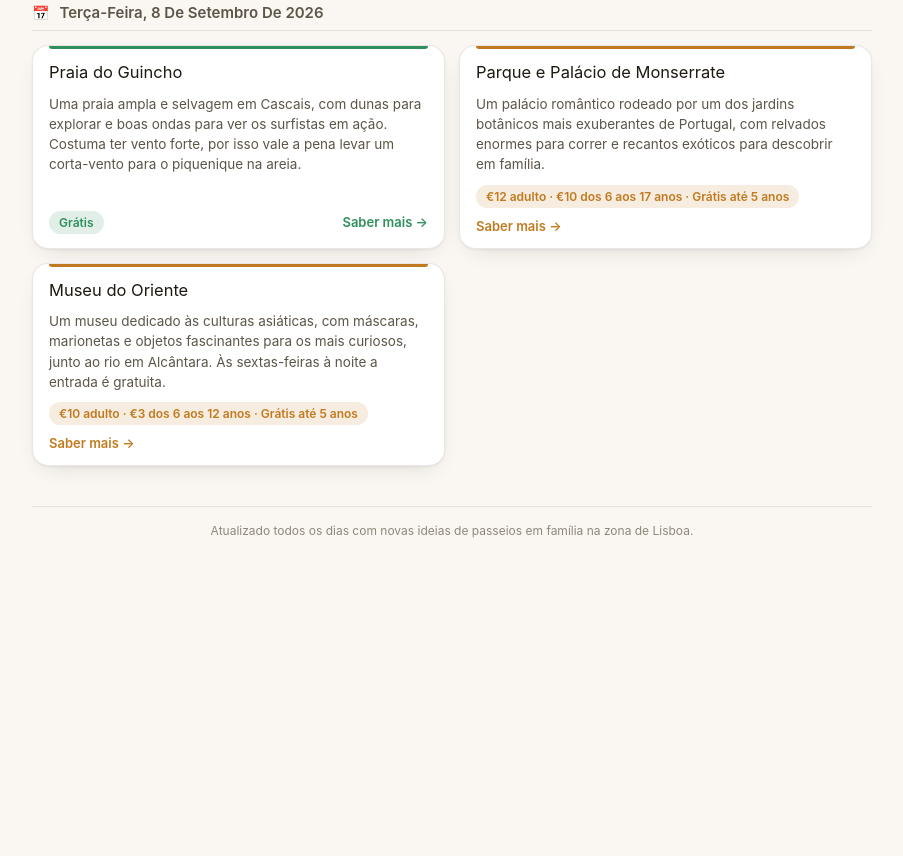
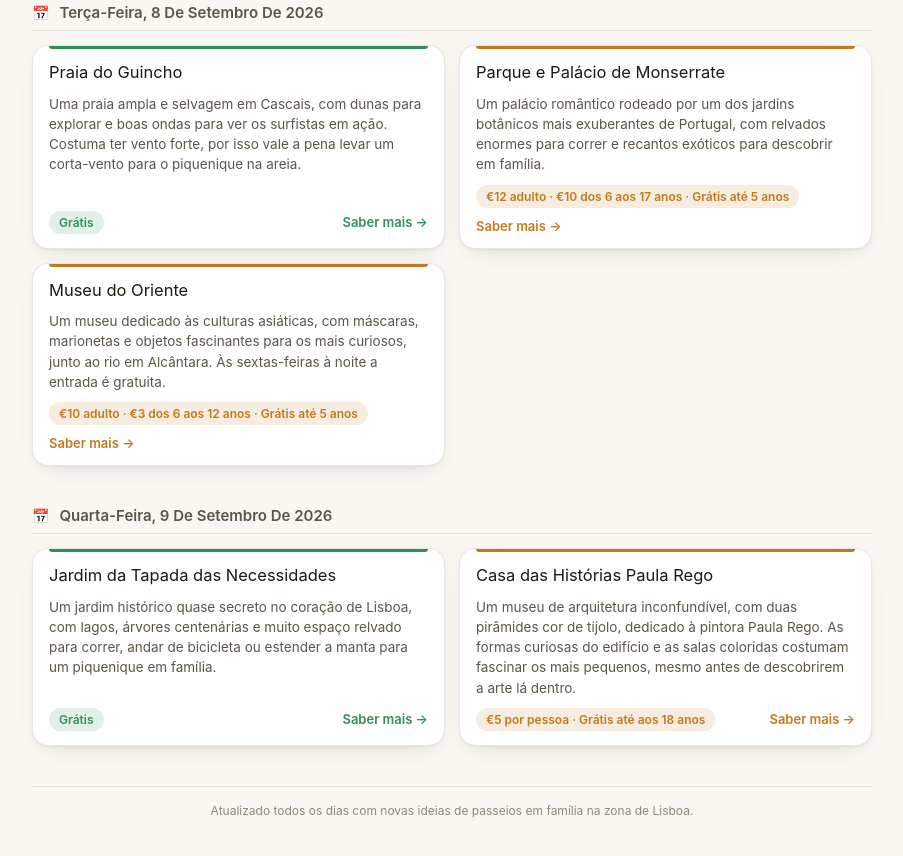
Before and after one commit to Xtvback/Favoritos, a website: page passeios.html in a window 1280 px wide. Shown: the part 5967-6823 px from the top of the page, without its empty margins (188-1091 px from the left). Before the commit the page ends 6569 px from the top, so only its background shows below. Drawn offline with Linux system fonts and the light colour scheme.

Commit message:
Novas ideias de passeios — 2026-09-09

```diff
--- a/passeios.html
+++ b/passeios.html
@@ -616,6 +616,31 @@
       </div>
     </section>
 
+    <section class="dia" id="dia-2026-09-09">
+      <h2 class="dia-data">Quarta-feira, 9 de setembro de 2026</h2>
+      <div class="cards">
+
+        <article class="card free">
+          <div class="card-title">Jardim da Tapada das Necessidades</div>
+          <p class="card-desc">Um jardim histórico quase secreto no coração de Lisboa, com lagos, árvores centenárias e muito espaço relvado para correr, andar de bicicleta ou estender a manta para um piquenique em família.</p>
+          <div class="card-foot">
+            <span class="price">Grátis</span>
+            <a class="card-link" href="https://lisboasecreta.co/parques-jardins-lisboa-tapada-das-necessidades/" target="_blank" rel="noopener">Saber mais →</a>
+          </div>
+        </article>
+
+        <article class="card paid">
+          <div class="card-title">Casa das Histórias Paula Rego</div>
+          <p class="card-desc">Um museu de arquitetura inconfundível, com duas pirâmides cor de tijolo, dedicado à pintora Paula Rego. As formas curiosas do edifício e as salas coloridas costumam fascinar os mais pequenos, mesmo antes de descobrirem a arte lá dentro.</p>
+          <div class="card-foot">
+            <span class="price">€5 por pessoa · Grátis até aos 18 anos</span>
+            <a class="card-link" href="https://www.cascais.pt/descobrir/casa-das-historias-paula-rego" target="_blank" rel="noopener">Saber mais →</a>
+          </div>
+        </article>
+
+      </div>
+    </section>
+
   </main>
 
   <footer>Atualizado todos os dias com novas ideias de passeios em família na zona de Lisboa.</footer>
```
